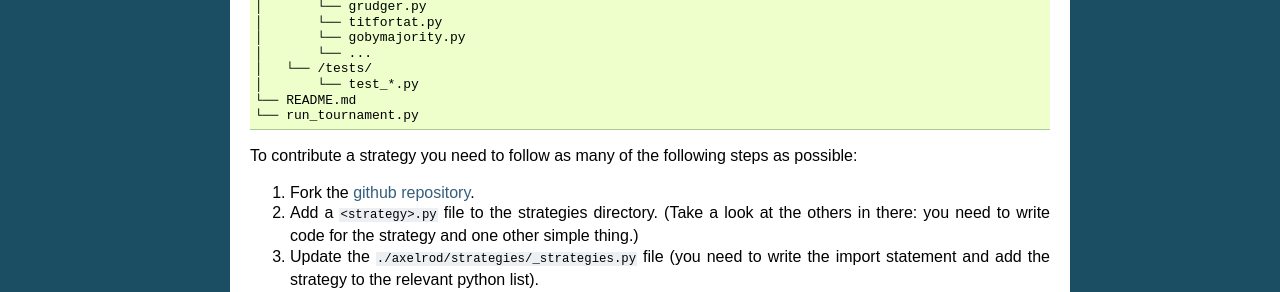
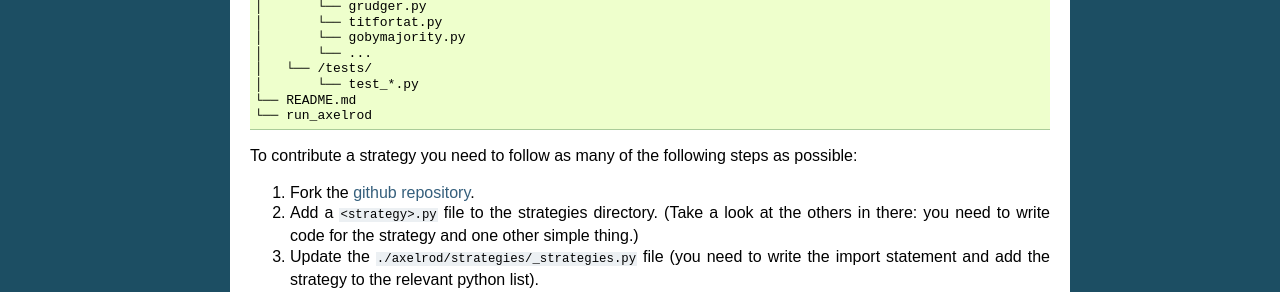
Before and after one commit to Axelrod-Python/Axelrod, a Sphinx documentation site: the page built from docs/contributing.rst, in a window 1280 px wide and 900 px high, scrolled down 282 px. Shown: the part 495-787 px from the top of the window. Built offline with Sphinx 7.4.7, drawn with Linux system fonts in a browser that asks for light colours; some of the changed text lies outside the part shown.

Commit message:
Updating file structure in contributing

```diff
--- a/docs/contributing.rst
+++ b/docs/contributing.rst
@@ -44,7 +44,7 @@ Here is the file structure for the Axelrod repository::
     │   └── /tests/
     │       └── test_*.py
     └── README.md
-    └── run_tournament.py
+    └── run_axelrod
 
 To contribute a strategy you need to follow as many of the following steps as possible:
 
```
